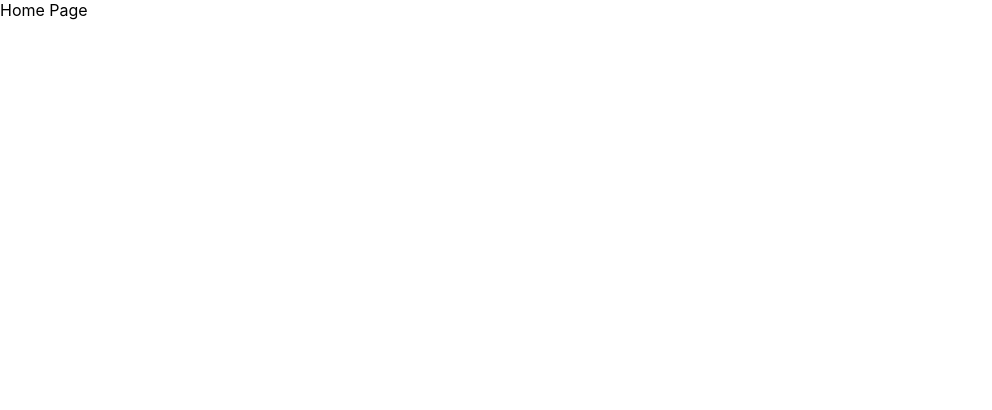
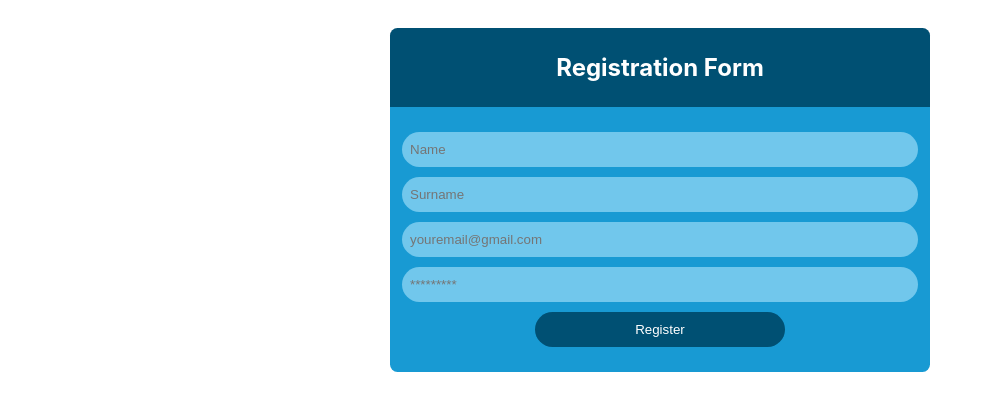
Before and after one commit to karolisst/Baigiamasis-projektas, a React (Create React App) app in the folder frontend/administration-app/: page / in a window 1280 px wide. Shown: the top 410 px of the page, without its empty margins (0-992 px from the left). Built offline with nearby package versions, Linux system fonts and the light colour scheme.

Commit message:
added registration

```diff
--- a/frontend/administration-app/src/App.js
+++ b/frontend/administration-app/src/App.js
@@ -1,8 +1,13 @@
 import "./App.css";
-import { Routes, Route } from "react-router-dom";
+import { Register } from "./components/Register";
 
 function App() {
-  return <div>Home Page</div>;
+  return (
+    <div>
+      {" "}
+      <Register />
+    </div>
+  );
 }
 
 export default App;
--- /dev/null
+++ b/frontend/administration-app/src/components/Register.jsx
@@ -0,0 +1,86 @@
+import {
+  MainBox,
+  StyledHeader,
+  LoginContainer,
+  StyledInput,
+  StyledButton,
+  StyledForm,
+} from "../styles/StyledLogin";
+import { Link, useNavigate } from "react-router-dom";
+import { useState } from "react";
+import axios from "axios";
+
+export const Register = () => {
+  const [name, setName] = useState("");
+  const [surname, setSurname] = useState("");
+  const [email, setEmail] = useState("");
+  const [password, setPassword] = useState("");
+  const [formData, setFormData] = useState({
+    name: "",
+    surname: "",
+    email: "",
+    password: "",
+  });
+  const navigate = useNavigate();
+
+  const onHandleSubmit = (e) => {
+    e.preventDefault();
+    // POST request i "http://localhost:5000........"
+    axios
+      .post("http://localhost:8000/register", formData)
+      .then((response) => {
+        navigate("/login");
+      })
+      .catch((err) => console.log(err));
+  };
+
+  const handleOnChange = (event) => {
+    setFormData({
+      ...formData,
+      [event.target.name]: event.target.value,
+    });
+  };
+
+  const onNameChange = (e) => {
+    setName(e.target.value);
+  };
+
+  return (
+    <LoginContainer>
+      <MainBox>
+        <StyledHeader>
+          <h2>
+            <b>Registration Form</b>
+          </h2>
+        </StyledHeader>
+        <StyledForm onSubmit={onHandleSubmit}>
+          <StyledInput
+            name="name"
+            type="text"
+            placeholder="Name"
+            onChange={handleOnChange}
+          />
+          <StyledInput
+            name="surname"
+            type="text"
+            placeholder="Surname"
+            onChange={handleOnChange}
+          />
+          <StyledInput
+            name="email"
+            type="email"
+            placeholder="youremail@gmail.com"
+            onChange={handleOnChange}
+          />
+          <StyledInput
+            name="password"
+            type="password"
+            placeholder="*********"
+            onChange={handleOnChange}
+          />
+          <StyledButton className="btn">Register</StyledButton>
+        </StyledForm>
+      </MainBox>
+    </LoginContainer>
+  );
+};
--- /dev/null
+++ b/frontend/administration-app/src/styles/StyledLogin.js
@@ -0,0 +1,64 @@
+import styled from "styled-components";
+
+export const LoginContainer = styled.div`
+  display: flex;
+  justify-content: center;
+  flex-direction: column;
+  align-items: center;
+  height: 50vh;
+`;
+
+export const StyledInput = styled.input`
+  width: 100%;
+  margin: 5px 5px;
+  padding: 10px 8px;
+  border: 0;
+  border-radius: 100px;
+  background-color: #71c7ec;
+`;
+
+export const StyledButton = styled.button`
+  width: 50%;
+  margin: 5px 0px;
+  background-color: #005073;
+  padding: 10px;
+  border: 0;
+  border-radius: 100px;
+  color: white;
+`;
+
+export const StyledForm = styled.form`
+  display: flex;
+  justify-content: center;
+  flex-direction: column;
+  align-items: center;
+  width: 100%;
+  background-color: #189ad3;
+  padding: 20px;
+  border-radius: 0px 0px 7.5px 7.5px;
+`;
+
+export const StyledHeader = styled.div`
+  display: flex;
+  justify-content: center;
+  flex-direction: column;
+  align-items: center;
+  background-color: #005073;
+  padding: 5px 20px;
+  width: 100%;
+  border-radius: 7.5px 7.5px 0px 0px;
+  color: white;
+`;
+
+export const MainBox = styled.div`
+  width: 500px;
+`;
+
+export const Error = styled.div`
+  background-color: #f09292;
+  border: 1px solid red;
+  border-radius: 6px;
+  color: red;
+  padding: 6px 0;
+  text-align: center;
+`;
```
Also changed, not shown: frontend/administration-app/src/index.js (+8 -8 lines), 1 other file (tests, documents, lock files or other folders).
